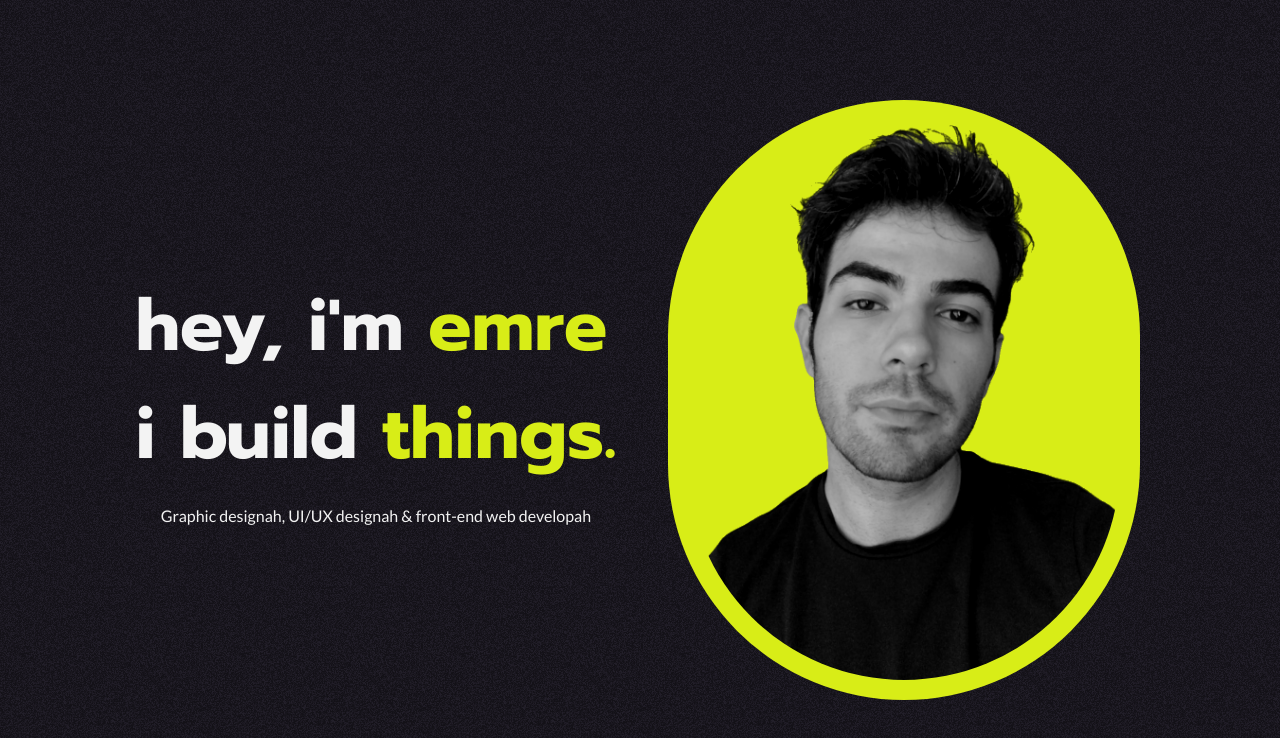
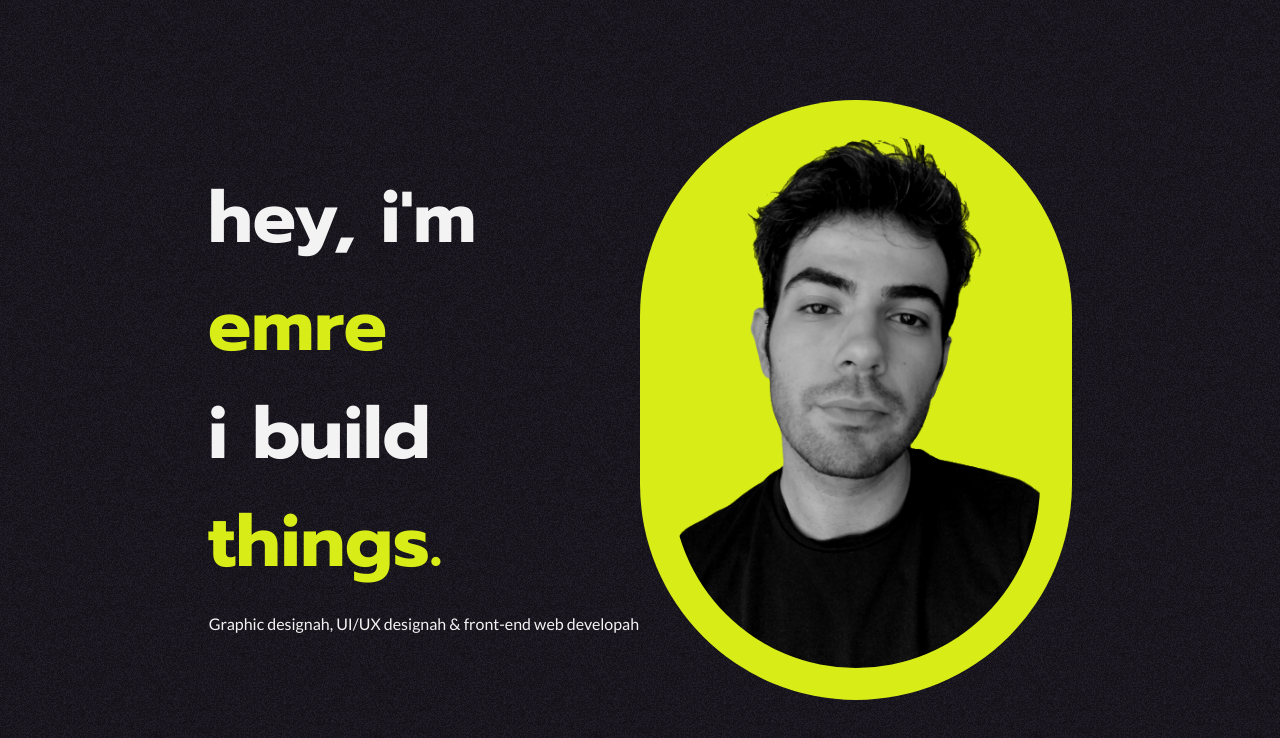
Before and after one commit to emredevsalot/emredevsalot.github.io, a React (Vite) app: page / in a window 1280 px wide. Shown: the top 738 px of the page. Built offline with nearby package versions, Linux system fonts and the light colour scheme.

Commit message:
added basic routing

```diff
--- a/package.json
+++ b/package.json
@@ -10,7 +10,8 @@
   },
   "dependencies": {
     "react": "^18.2.0",
-    "react-dom": "^18.2.0"
+    "react-dom": "^18.2.0",
+    "react-router-dom": "^6.10.0"
   },
   "devDependencies": {
     "@types/react": "^18.0.28",
--- a/src/App.tsx
+++ b/src/App.tsx
@@ -1,28 +1,18 @@
+import { BrowserRouter, Routes, Route } from "react-router-dom";
+import About from "./pages/about";
+import Homepage from "./pages/homepage";
+
 function App() {
   return (
-    <div className="App noise">
-      <div className="mx-28 flex h-screen items-center justify-center">
-        <div className="flex h-full w-full flex-col items-center justify-center">
-          <h1>
-            hey, i'm <span className="text-primary">emre</span>
-            <br />i build <span className="text-primary">things.</span>
-          </h1>
-          <p className="mt-4">
-            Graphic designah, UI/UX designah & front-end web developah
-          </p>
-        </div>
-        <div className="flex h-full w-full items-center justify-center">
-          <div className="flex h-3/4 rounded-full bg-primary p-5">
-            <img
-              className="hero-image min-h-full min-w-full flex-shrink-0 rounded-full"
-              // className="hero-image max-h-md max-w-md flex-shrink-0"
-              src="./selfie1.png"
-              alt=""
-            />
-          </div>
-        </div>
+    <BrowserRouter>
+      <div className="noise px-6 sm:px-12 md:px-24">
+        {/* <div>navbar</div> */}
+        <Routes>
+          <Route path="/" element={<Homepage />} />
+          <Route path="/about" element={<About />} />
+        </Routes>
       </div>
-    </div>
+    </BrowserRouter>
   );
 }
 
--- /dev/null
+++ b/src/pages/about/index.tsx
@@ -0,0 +1,9 @@
+import React from "react";
+
+type Props = {};
+
+const About = (props: Props) => {
+  return <section>About</section>;
+};
+
+export default About;
--- /dev/null
+++ b/src/pages/homepage/index.tsx
@@ -0,0 +1,33 @@
+type Props = {};
+
+const Homepage = (props: Props) => {
+  return (
+    // Hero section
+    <section>
+      <div className="mx-28 flex h-screen">
+        {/* Hero text ---------------------------------------------- */}
+        <div className="flex flex-1 flex-col items-center justify-center">
+          <h1>
+            hey, i'm <span className="text-primary">emre</span>
+            <br />i build <span className="text-primary">things.</span>
+          </h1>
+          <p className="mt-4">
+            Graphic designah, UI/UX designah & front-end web developah
+          </p>
+        </div>
+        {/* Hero image ---------------------------------------------- */}
+        <div className="flex flex-1 items-center justify-center">
+          <div className="flex h-3/4 rounded-full bg-primary p-8">
+            <img
+              className="hero-image rounded-full object-cover"
+              src="./selfie1.png"
+              alt=""
+            />
+          </div>
+        </div>
+      </div>
+    </section>
+  );
+};
+
+export default Homepage;
```
Also changed, not shown: 1 other file (tests, documents, lock files or other folders).
